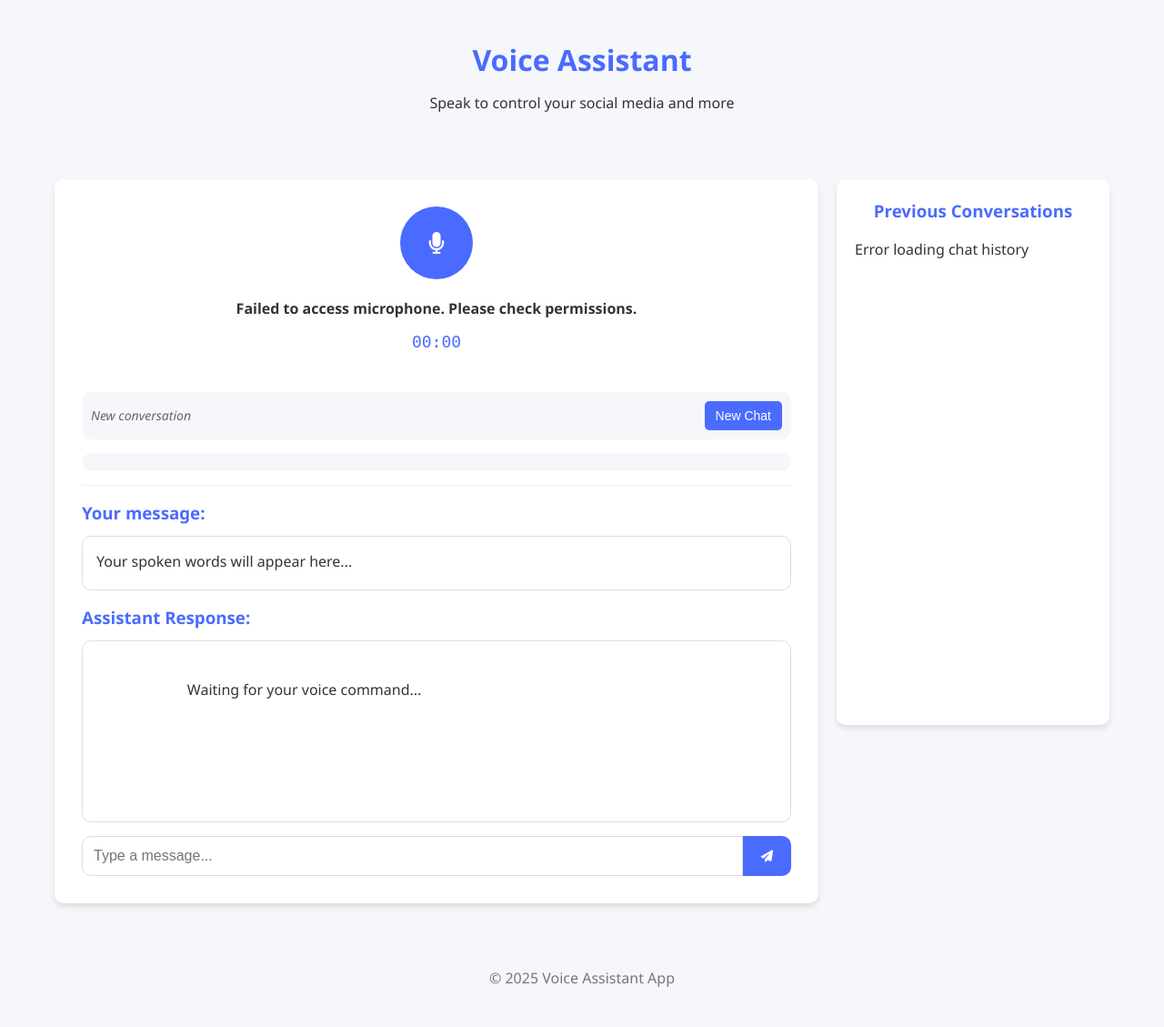
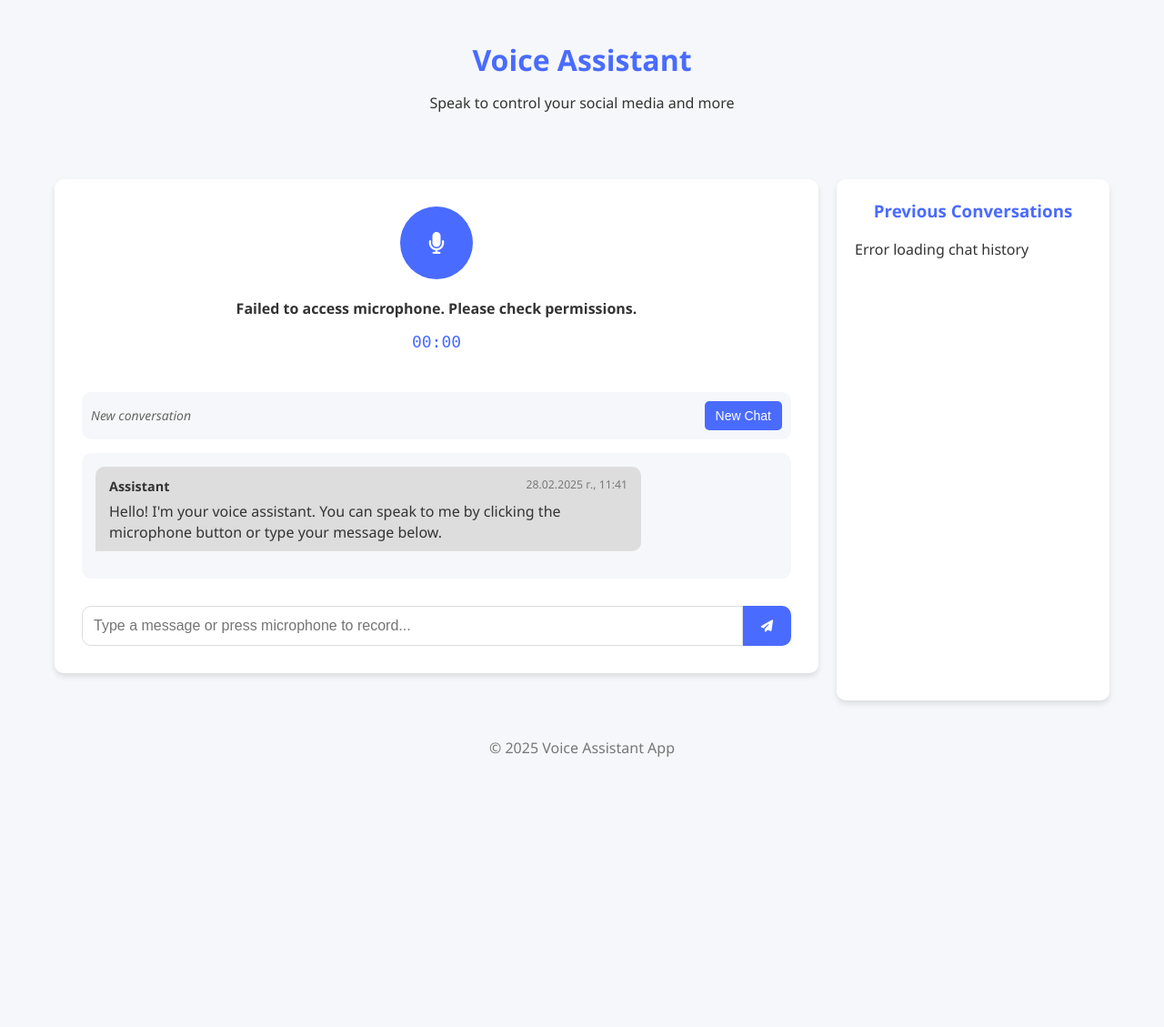
Before and after one commit to DevilPhp/newVoiceApp_v01, a Python web app: template app/templates/index.html in a window 1280 px wide. Shown: the whole page at 91% size. After the commit the page ends 832 px from the top, so only its background shows below. Run offline with Jinja, Linux system fonts and the light colour scheme; the template is opened without the code that fills it, so the values that code supplies are empty.

Commit message:
main-now with chat history and chat selection

```diff
--- a/app/static/css/style.css
+++ b/app/static/css/style.css
@@ -6,8 +6,8 @@
     --border-radius: 10px;
     --box-shadow: 0 4px 6px rgba(0, 0, 0, 0.1);
     --transition: all 0.3s ease;
-    --user-msg-color: #e7f3ff;
-    --assistant-msg-color: #f5f5f5;
+    --user-msg-color: #deebfc;
+    --assistant-msg-color: #dedddd;
 }
 
 * {
@@ -120,6 +120,7 @@
     flex-direction: column;
     flex: 1;
     overflow: hidden;
+    height: 100%;
 }
 
 .chat-header {
@@ -157,11 +158,12 @@
 .chat-messages-container {
     flex: 1;
     overflow-y: auto;
-    padding: 10px;
+    scrollbar-gutter: unset;
+    padding: 15px;
     margin-bottom: 15px;
     background-color: var(--light-gray);
     border-radius: var(--border-radius);
-    max-height: 400px;
+    height: calc(100% - 140px);
 }
 
 .message {
@@ -253,69 +255,34 @@
     margin-left: 20px;
 }
 
-/* Current interaction area */
-.current-interaction {
-    border-top: 1px solid #eee;
-    padding-top: 15px;
+/* Loading animation */
+.message.loading {
+    position: relative;
 }
 
-.transcript-container {
-    margin-bottom: 15px;
+.message.loading .message-content:after {
+    content: "";
+    position: absolute;
+    width: 20px;
+    height: 20px;
+    margin-left: 10px;
+    border: 2px solid rgba(74, 107, 255, 0.3);
+    border-radius: 50%;
+    border-top-color: var(--primary-color);
+    animation: spin 1s ease-in-out infinite;
+    display: inline-block;
 }
 
-.transcript-container h3 {
-    margin-bottom: 10px;
+.typing-cursor {
+    display: inline-block;
+    animation: blink 1s step-end infinite;
+    font-weight: bold;
     color: var(--primary-color);
 }
 
-.transcript-text {
-    min-height: 60px;
-    background-color: white;
-    padding: 15px;
-    border-radius: var(--border-radius);
-    border: 1px solid #ddd;
-    margin-bottom: 15px;
-}
-
-.response-container {
-    margin-bottom: 15px;
-}
-
-.response-container h3 {
-    margin-bottom: 10px;
-    color: var(--primary-color);
-}
-
-.assistant-response {
-    height: 200px;
-    overflow-y: auto;
-    scrollbar-gutter: unset;
-    background-color: white;
-    padding: 15px;
-    border-radius: var(--border-radius);
-    border: 1px solid #ddd;
-    white-space: pre-wrap;
-    position: relative;
-}
-
-/* Typewriter animation styles */
-.assistant-response.loading {
-    position: relative;
-}
-
-.assistant-response.loading:after {
-    content: "";
-    position: absolute;
-    top: 50%;
-    left: 50%;
-    width: 30px;
-    height: 30px;
-    margin-top: -15px;
-    margin-left: -15px;
-    border: 3px solid rgba(74, 107, 255, 0.3);
-    border-radius: 50%;
-    border-top-color: var(--primary-color);
-    animation: spin 1s ease-in-out infinite;
+@keyframes blink {
+    0%, 100% { opacity: 1; }
+    50% { opacity: 0; }
 }
 
 @keyframes spin {
@@ -328,6 +295,9 @@
 .text-input-form {
     display: flex;
     margin-top: 15px;
+    position: relative;
+    bottom: 0;
+    width: 100%;
 }
 
 .user-text-input {
@@ -428,5 +398,7 @@
 
     .chat-messages-container {
         max-height: 300px;
+        overflow-y: scroll;
+        scrollbar-gutter: unset;
     }
 }
--- a/app/static/js/app.js
+++ b/app/static/js/app.js
@@ -2,13 +2,11 @@
     // DOM elements
     const $recordButton = $('#recordButton');
     const $recordingStatus = $('#recordingStatus');
-    const $transcript = $('#transcript');
-    const $assistantResponse = $('#assistantResponse');
+    const $chatMessagesContainer = $('#chatMessagesContainer');
     const $currentChatInfo = $('#currentChatInfo');
     const $newChatBtn = $('#newChatBtn');
     const $chatHistoryContainer = $('#chatHistoryContainer');
     const $chatHistoryList = $('#chatHistoryList');
-    const $chatMessagesContainer = $('#chatMessagesContainer');
 
     // Chat history and messaging
     let currentChatId = null;
@@ -148,8 +146,8 @@
         });
     }
 
-    // Add a message to the chat display
-    function addMessageToDisplay(role, content, timestamp) {
+    // Create a message element with or without content
+    function createMessageElement(role, timestamp) {
         const formattedTime = timestamp ? formatDateTime(timestamp) : formatDateTime(new Date().toISOString());
         const $messageContainer = $('<div>', {
             class: `message ${role}`
@@ -165,12 +163,88 @@
 
         const $messageContent = $('<div>', {
             class: 'message-content'
-        }).html(renderMarkdown(content)).appendTo($messageContainer);
+        }).appendTo($messageContainer);
+
+        return { $messageContainer, $messageContent };
+    }
+
+    // Add a message to the chat display
+    function addMessageToDisplay(role, content, timestamp) {
+        const { $messageContainer, $messageContent } = createMessageElement(role, timestamp);
+
+        // Add content if provided
+        if (content) {
+            $messageContent.html(renderMarkdown(content));
+        }
 
         $chatMessagesContainer.append($messageContainer);
 
         // Scroll to the bottom of the container
         $chatMessagesContainer.scrollTop($chatMessagesContainer[0].scrollHeight);
+
+        return { $messageContainer, $messageContent };
+    }
+
+    // Add a loading message to the chat display
+    function addLoadingMessage(role) {
+        const { $messageContainer, $messageContent } = createMessageElement(role);
+
+        $messageContainer.addClass('loading');
+        $messageContent.text('Thinking...');
+
+        $chatMessagesContainer.append($messageContainer);
+        $chatMessagesContainer.scrollTop($chatMessagesContainer[0].scrollHeight);
+
+        return { $messageContainer, $messageContent };
+    }
+
+    // Update message content with typewriter effect - simplified version
+    function typewriterEffect($messageContent, text) {
+        const typingSpeed = 35; // ms per character
+
+        // Clear the element initially
+        $messageContent.empty();
+
+        let formattedText = text;
+        let index = 0;
+        let htmlBuffer = '';
+        let inTag = false;
+        let tagBuffer = '';
+
+        // Set placeholder text while typing
+        $messageContent.html('<span class="typing-cursor">|</span>');
+
+        function processNextChunk() {
+            // Process 3 characters at a time for better performance
+            for (let i = 0; i < 3; i++) {
+                if (index >= formattedText.length) {
+                    // Render the final result with proper markdown
+                    $messageContent.html(renderMarkdown(text));
+
+                    // Scroll to the bottom
+                    $chatMessagesContainer.scrollTop($chatMessagesContainer[0].scrollHeight);
+                    return;
+                }
+
+                const char = formattedText[index];
+
+                htmlBuffer += char;
+                index++;
+            }
+
+            // Update content with what we have so far - simple incremental approach
+            $messageContent.text(htmlBuffer);
+            $messageContent.append('<span class="typing-cursor">|</span>');
+
+            // Scroll to the bottom change this is you want auto scroll enabled
+            // $chatMessagesContainer.scrollTop($chatMessagesContainer[0].scrollHeight);
+
+            // Process the next chunk
+            setTimeout(processNextChunk, typingSpeed);
+        }
+
+        // Start processing
+        processNextChunk();
     }
 
     // Send audio for transcription
@@ -188,7 +262,6 @@
         // Check if the blob is too small (likely empty recording)
         if (audioBlob.size < 1000) {  // Less than 1KB
             $recordingStatus.text('Recording too short or empty. Please try again.');
-            $assistantResponse.text('Please record a longer message.');
             return;
         }
 
@@ -202,9 +275,11 @@
         try {
             $recordingStatus.text('Sending audio for transcription...');
 
-            // Show loading animation
-            $assistantResponse.text('');
-            $assistantResponse.addClass('loading');
+            // Add user message with loading state first
+            const userMessage = addLoadingMessage('user');
+
+            // Add assistant message with loading state
+            const assistantMessage = addLoadingMessage('assistant');
 
             // Send the request
             const response = await $.ajax({
@@ -216,139 +291,43 @@
                 timeout: 30000  // 30 seconds
             });
 
-            // Remove loading animation
-            $assistantResponse.removeClass('loading');
-
             // Check for errors
             if (response.error) {
                 $recordingStatus.text(`Error: ${response.error}`);
-                $assistantResponse.text(response.response || 'An error occurred. Please try again.');
+                userMessage.$messageContainer.remove();
+                assistantMessage.$messageContent.text(response.response || 'An error occurred. Please try again.');
+                assistantMessage.$messageContainer.removeClass('loading');
                 return;
             }
 
-            // Update the transcript
+            // Update the user message with transcription
             if (response.transcription) {
-                $transcript.text(response.transcription);
+                userMessage.$messageContent.html(renderMarkdown(response.transcription));
+                userMessage.$messageContainer.removeClass('loading');
                 $recordingStatus.text('Transcription complete');
-
-                // Add user message to chat display
-                addMessageToDisplay('user', response.transcription);
             } else {
-                $transcript.text('No transcription available');
+                userMessage.$messageContainer.remove();
                 $recordingStatus.text('Could not transcribe audio');
             }
 
-            // Display the assistant's response with typewriter effect
+            // Update the assistant message with response
             if (response.response) {
-                // Use the typewriter effect for a more dynamic response
-                typewriterEffect($assistantResponse, response.response, true);
-
-                // Also add to the chat messages
-                addMessageToDisplay('assistant', response.response);
+                assistantMessage.$messageContainer.removeClass('loading');
+                typewriterEffect(assistantMessage.$messageContent, response.response);
             } else {
-                $assistantResponse.text('No response from assistant');
+                assistantMessage.$messageContent.text('No response available');
+                assistantMessage.$messageContainer.removeClass('loading');
             }
 
             // Update chat ID
             if (response.chatId) {
                 currentChatId = response.chatId;
                 $currentChatInfo.text(`Conversation #${currentChatId}`);
-
-                // Load the chat history if this is a new chat ID
-                loadChatHistory(currentChatId);
             }
         } catch (error) {
             console.error('Error transcribing audio:', error);
             $recordingStatus.text(`Error: ${error.statusText || error.message || 'Failed to transcribe audio'}`);
-            $assistantResponse.removeClass('loading');
-            $assistantResponse.text('An error occurred. Please try again.');
         }
-    }
-
-    // Typewriter effect for responses
-    function typewriterEffect($element, text, parseMarkdown = false) {
-        const typingSpeed = 10; // ms per character
-        const fullHtml = parseMarkdown ? renderMarkdown(text) : text;
-
-        // First, clear the element
-        $element.empty();
-
-        // Create a temporary div to parse the HTML
-        const $tempDiv = $('<div>').html(fullHtml);
-        const nodes = $tempDiv[0].childNodes;
-
-        let currentNodeIndex = 0;
-        let currentTextIndex = 0;
-
-        function typeNextChar() {
-            // If we've processed all nodes, we're done
-            if (currentNodeIndex >= nodes.length) {
-                return;
-            }
-
-            const currentNode = nodes[currentNodeIndex];
-
-            // Handle text nodes
-            if (currentNode.nodeType === Node.TEXT_NODE) {
-                const nodeText = currentNode.textContent;
-
-                if (currentTextIndex < nodeText.length) {
-                    // Keep adding one character at a time
-                    const displayText = nodeText.substring(0, currentTextIndex + 1);
-
-                    // Replace or add the text node
-                    if ($element.contents().length > 0 && $element.contents().last()[0].nodeType === Node.TEXT_NODE) {
-                        $element.contents().last()[0].textContent = displayText;
-                    } else {
-                        $element.append(document.createTextNode(displayText));
-                    }
-
-                    currentTextIndex++;
-                    setTimeout(typeNextChar, typingSpeed);
-                } else {
-                    // Move to the next node
-                    currentNodeIndex++;
-                    currentTextIndex = 0;
-                    setTimeout(typeNextChar, typingSpeed);
-                }
-            }
-            // Handle element nodes
-            else if (currentNode.nodeType === Node.ELEMENT_NODE) {
-                // Clone the node without its children
-                const $newNode = $(currentNode.cloneNode(false));
-                $element.append($newNode);
-
-                // Process children recursively (if any)
-                if (currentNode.childNodes.length > 0) {
-                    // Save current state
-                    const parentNodeIndex = currentNodeIndex;
-                    const parentElement = $element;
-
-                    // Set new state
-                    $element = $newNode;
-                    const childNodes = Array.from(currentNode.childNodes);
-                    nodes.splice(currentNodeIndex + 1, 0, ...childNodes);
-
-                    // Move to first child
-                    currentNodeIndex++;
-                    currentTextIndex = 0;
-                    setTimeout(typeNextChar, typingSpeed);
-                } else {
-                    // No children, move to next node
-                    currentNodeIndex++;
-                    currentTextIndex = 0;
-                    setTimeout(typeNextChar, typingSpeed);
-                }
-            } else {
-                // Skip other node types
-                currentNodeIndex++;
-                currentTextIndex = 0;
-                setTimeout(typeNextChar, typingSpeed);
-            }
-        }
-
-        // Start the typewriter effect
-        typeNextChar();
     }
 
     // Load chat messages for a specific chat
@@ -371,26 +350,8 @@
 
                 // Display messages
                 response.messages.forEach(message => {
-                    addMessageToDisplay(message.role, message.content, message.createdАt);
+                    addMessageToDisplay(message.role, message.content, message.createdAt);
                 });
-
-                // Show the last assistant response in the assistant response area
-                const lastAssistantMessage = response.messages
-                    .filter(msg => msg.role === 'assistant')
-                    .pop();
-
-                if (lastAssistantMessage) {
-                    $assistantResponse.html(renderMarkdown(lastAssistantMessage.content));
-                }
-
-                // Show the last user message in the transcript area
-                const lastUserMessage = response.messages
-                    .filter(msg => msg.role === 'user')
-                    .pop();
-
-                if (lastUserMessage) {
-                    $transcript.text(lastUserMessage.content);
-                }
             }
 
             // Display the chat history container
@@ -444,9 +405,50 @@
     function startNewChat() {
         currentChatId = null;
         $currentChatInfo.text('New conversation');
-        $transcript.text('Your spoken words will appear here...');
-        $assistantResponse.text('Waiting for your voice command...');
         $chatMessagesContainer.empty();
+
+        // Add a welcome message
+        addMessageToDisplay('assistant', 'Hello! I\'m your voice assistant. You can speak to me by clicking the microphone button or type your message below.');
+    }
+
+    // Add a function to send text messages directly
+    function sendTextMessage(message) {
+        try {
+            // Add user message with content
+            addMessageToDisplay('user', message);
+
+            // Add assistant message with loading state
+            const assistantMessage = addLoadingMessage('assistant');
+
+            // Send the request
+            $.ajax({
+                url: '/chat',
+                type: 'POST',
+                data: JSON.stringify({
+                    message: message,
+                    chatId: currentChatId
+                }),
+                contentType: 'application/json',
+                success: function (response) {
+                    // Update assistant response with typewriter effect
+                    assistantMessage.$messageContainer.removeClass('loading');
+                    typewriterEffect(assistantMessage.$messageContent, response.response);
+
+                    // Update chat ID if provided
+                    if (response.chatId && !currentChatId) {
+                        currentChatId = response.chatId;
+                        $currentChatInfo.text(`Conversation #${currentChatId}`);
+                    }
+                },
+                error: function (xhr, status, error) {
+                    console.error('Error sending text message:', error);
+                    assistantMessage.$messageContent.text('An error occurred. Please try again.');
+                    assistantMessage.$messageContainer.removeClass('loading');
+                }
+            });
+        } catch (error) {
+            console.error('Error sending text message:', error);
+        }
     }
 
     // Event listeners
@@ -461,60 +463,7 @@
         }
     });
 
-    // Add a function to send text messages directly
-    function sendTextMessage(message) {
-        try {
-            // Add to display immediately
-            addMessageToDisplay('user', message);
-
-            // Update transcript
-            $transcript.text(message);
-
-            // Show loading animation
-            $assistantResponse.text('');
-            $assistantResponse.addClass('loading');
-
-            // Send the request
-            $.ajax({
-                url: '/chat',
-                type: 'POST',
-                data: JSON.stringify({
-                    message: message,
-                    chatId: currentChatId
-                }),
-                contentType: 'application/json',
-                success: function (response) {
-                    $assistantResponse.removeClass('loading');
-
-                    // Update assistant response with typewriter effect
-                    typewriterEffect($assistantResponse, response.response, true);
-
-                    // Also add to the chat messages display
-                    addMessageToDisplay('assistant', response.response);
-
-                    // Update chat ID if provided
-                    if (response.chatId) {
-                        currentChatId = response.chatId;
-                        $currentChatInfo.text(`Conversation #${currentChatId}`);
-
-                        // Reload chat history
-                        loadChatHistory(currentChatId);
-                    }
-                },
-                error: function (xhr, status, error) {
-                    console.error('Error sending text message:', error);
-                    $assistantResponse.removeClass('loading');
-                    $assistantResponse.text('An error occurred. Please try again.');
-                }
-            });
-        } catch (error) {
-            console.error('Error sending text message:', error);
-            $assistantResponse.removeClass('loading');
-            $assistantResponse.text('An error occurred. Please try again.');
-        }
-    }
-
-    // Add text input functionality (optional)
+    // Add text input functionality
     const $textInputForm = $('#textInputForm');
     const $userTextInput = $('#userTextInput');
 
@@ -534,4 +483,7 @@
 
     // Load available chats on startup
     loadChats();
+
+    // Start with a welcome message
+    startNewChat();
 });
--- a/app/templates/index.html
+++ b/app/templates/index.html
@@ -45,30 +45,13 @@
                 <!-- Messages will be added here dynamically -->
             </div>
 
-            <!-- Current interaction area -->
-            <div class="current-interaction">
-                <div class="transcript-container">
-                    <h3>Your message:</h3>
-                    <div id="transcript" class="transcript-text">
-                        Your spoken words will appear here...
-                    </div>
-                </div>
-
-                <div id="responseContainer" class="response-container">
-                    <h3>Assistant Response:</h3>
-                    <div id="assistantResponse" class="assistant-response">
-                        Waiting for your voice command...
-                    </div>
-                </div>
-
-                <!-- Optional text input -->
-                <form id="textInputForm" class="text-input-form">
-                    <input type="text" id="userTextInput" placeholder="Type a message..." class="user-text-input">
-                    <button type="submit" class="send-button">
-                        <i class="fas fa-paper-plane"></i>
-                    </button>
-                </form>
-            </div>
+            <!-- Text input form at the bottom -->
+            <form id="textInputForm" class="text-input-form">
+                <input type="text" id="userTextInput" placeholder="Type a message or press microphone to record..." class="user-text-input">
+                <button type="submit" class="send-button">
+                    <i class="fas fa-paper-plane"></i>
+                </button>
+            </form>
         </div>
     </div>
 
```
Also changed, not shown: app/services/openaiServices.py (+3 -15 lines), 1 other file.
